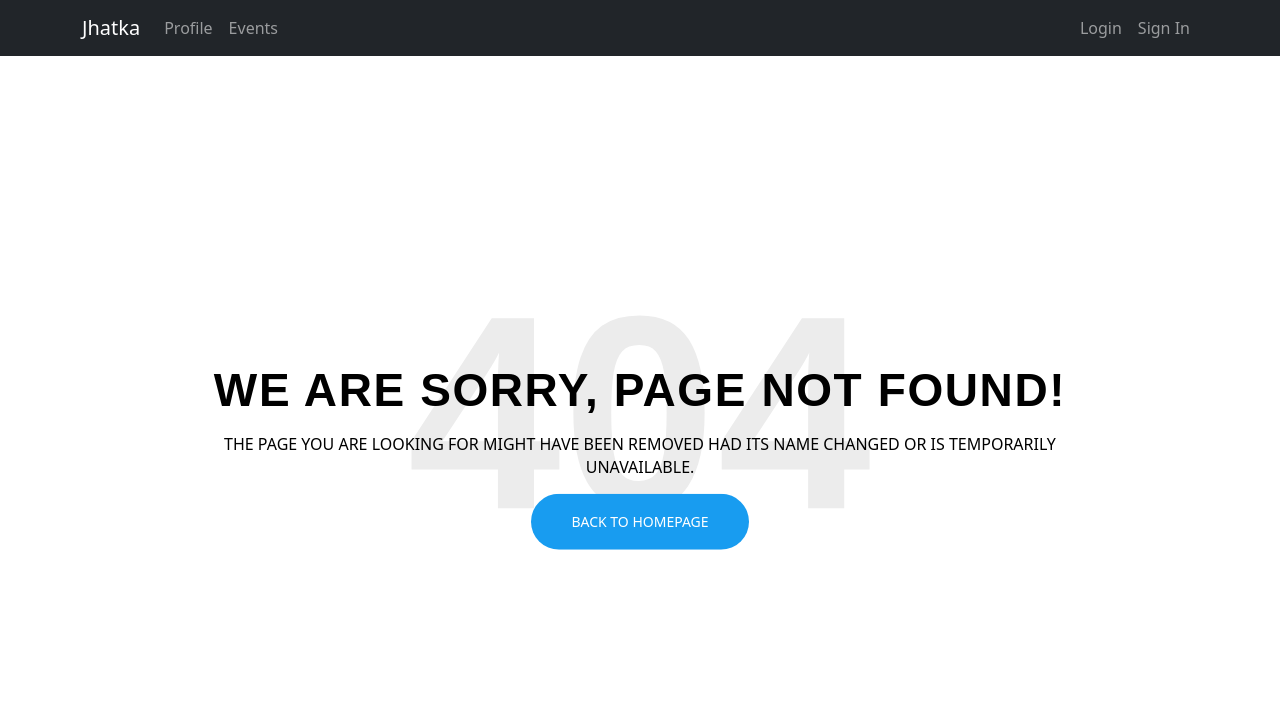
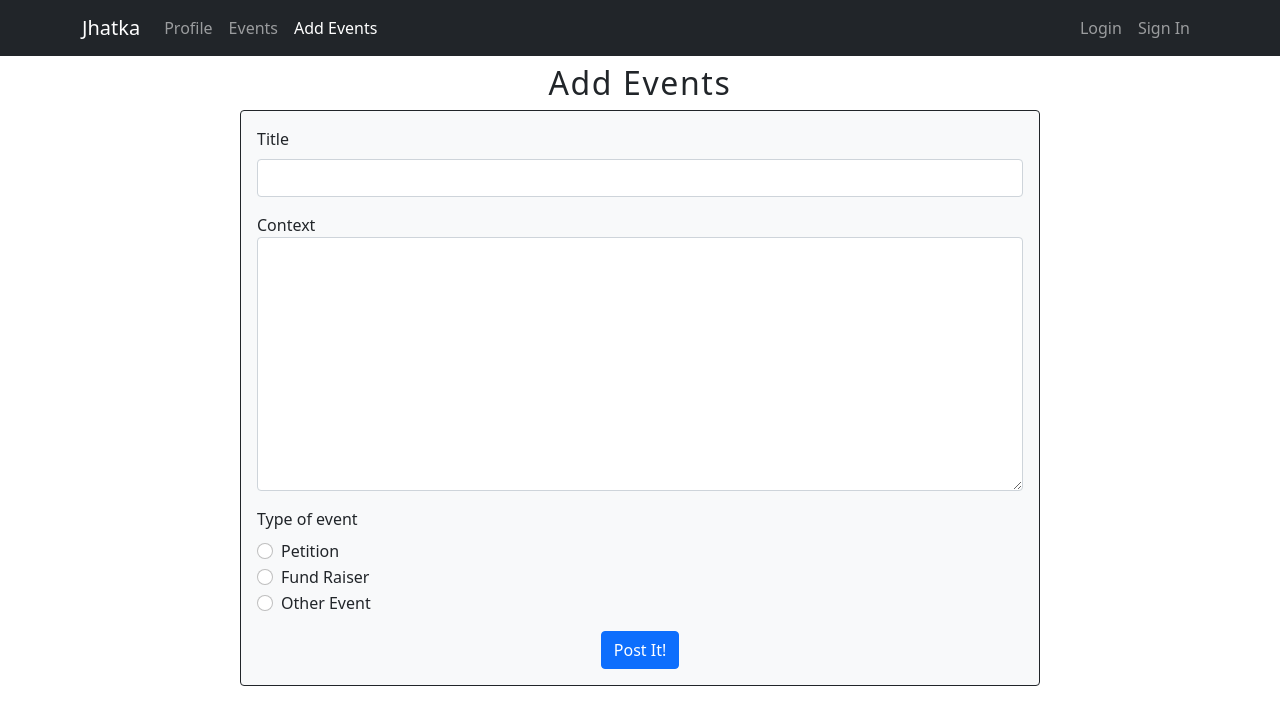
Before and after one commit to Fastest-Coder-First/CFG-JPM-Hackathon, a React (Create React App) app in the folder Jhatka-Team-83/client/: page /addevents in a window 1280 px wide. Before the commit this address had no page. Shown: the top 724 px of the page. Built offline with nearby package versions, Linux system fonts and the light colour scheme.

Commit message:
NGO event form

```diff
--- a/Jhatka-Team-83/client/src/App.js
+++ b/Jhatka-Team-83/client/src/App.js
@@ -1,13 +1,13 @@
 import React from 'react'
 import { Route, Routes, NavLink } from "react-router-dom";
 import { Container, Navbar, Nav } from 'react-bootstrap'
-
 
 import Login from "./components/Login/Login";
 import Signin from "./components/Signin/Signin"
 import Home from "./components/Home";
 import Profile from "./components/Profile"
 import EventsPage from "./components/EventsPage/EventsPage"
+import Addevents from "./components/AddEvents/Addevents"
 import Errorpage from './components/Error404';
 
 const App = () => {
@@ -22,6 +22,7 @@ const App = () => {
         <Nav className="me-auto">
           <NavLink className="nav-link" to='/profile'>Profile</NavLink>
           <NavLink className="nav-link" to="/events">Events</NavLink>
+          <NavLink className="nav-link" to="/addevents">Add Events</NavLink>
         </Nav>
         <Nav className="ms-auto">
           <NavLink className="nav-link" to='/login'>Login</NavLink>
@@ -37,6 +38,7 @@ const App = () => {
         <Route path = "/signin" element = {<Signin/>}></Route>
         <Route path= "/profile" element={<Profile /> } />
         <Route path ="/events" element={<EventsPage />} />
+        <Route path="/addevents" element={<Addevents />} />
         <Route path = "*" element = {<Errorpage/>}></Route>
       </Routes>
     </>
--- /dev/null
+++ b/Jhatka-Team-83/client/src/components/AddEvents/Addevents.css
@@ -0,0 +1,5 @@
+/* Addevents component styles */
+
+.post-form-width {
+  max-width: 50rem
+}
--- /dev/null
+++ b/Jhatka-Team-83/client/src/components/AddEvents/Addevents.js
@@ -0,0 +1,83 @@
+import React from 'react'
+import { useForm } from 'react-hook-form'
+import {Container} from 'react-bootstrap'
+
+import './Addevents.css'
+
+const Addevents = () => {
+
+  const {register, handleSubmit, formState: {errors}} = useForm()
+
+  const onFormSubmit = (campaignDetails) => {
+    console.log(campaignDetails)
+  }
+
+  return (
+    <Container>
+    <h2 className="text-center m-2">Add Events</h2>
+
+    <form
+        onSubmit={handleSubmit(onFormSubmit)}
+        className="post-form-width mx-auto bg-light border border-dark rounded p-3 mb-4"
+      >
+        <div className="mb-3">
+          <label htmlFor="title" className="form-label">
+            Title
+          </label>
+          <input
+            type="text"
+            id="title"
+            className="form-control"
+            {...register("title", { required: true })}
+          />
+          {errors.title?.type === "required" && (
+            <p className="text-danger">*Enter your title</p>
+          )}
+        </div>
+
+        <div className="mb-3">
+          <label htmlFor="context" className="form-lable">
+            Context
+          </label>
+          <textarea type="text"
+            id="context"
+            rows="10"
+            className="form-control"
+            {...register("context", { required: true })}
+          />
+          {errors.context?.type === "required" && (
+            <p className="text-danger">*Enter your context</p>
+          )}
+        </div>
+
+        <div className="mb-3">
+          <div className="mb-2">Type of event</div>
+          <div className="form-check">
+            <input className="form-check-input" type="radio" name="flexRadioDefault" value="Petition" id="flexRadioDefault1" {...register('eventType', {required: true})} />
+            <label className="form-check-label" htmlFor="flexRadioDefault1">
+              Petition
+            </label>
+          </div>
+          <div className="form-check">
+            <input className="form-check-input" type="radio" name="flexRadioDefault" value="fundraiser" id="flexRadioDefault2" {...register('eventType', {required: true})} />
+            <label className="form-check-label" htmlFor="flexRadioDefault2">
+              Fund Raiser
+            </label>
+          </div>
+          <div className="form-check">
+            <input className="form-check-input" type="radio" name="flexRadioDefault" value="other events" id="flexRadioDefault3" {...register('eventType', {required: true})} />
+            <label className="form-check-label" htmlFor="flexRadioDefault3">
+              Other Event
+            </label>
+          </div>
+        </div>
+
+        <button className="d-block mx-auto btn btn-primary" type="submit">
+          Post It!
+        </button>
+      </form>
+    </Container>
+  )
+}
+
+export default Addevents
```
